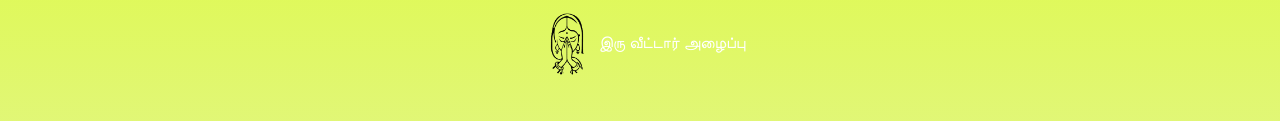
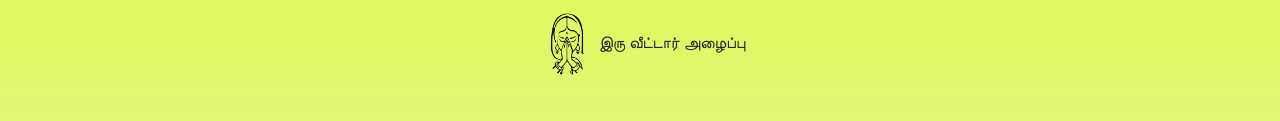
Before and after one commit to vignesh0500/marriage, a plain HTML site: page index.html in a window 1280 px wide. Shown: the part 432-553 px from the top of the page. Drawn offline with nearby package versions, Linux system fonts and the light colour scheme.

Commit message:
Update index.html

```diff
--- a/index.html
+++ b/index.html
@@ -47,7 +47,7 @@
         </p>
       </div>
     </section>
-    <p class="text-center text-white">   <img src="./img/images-removebg-preview.png"  class="text-center img-welcome">இரு வீட்டார் அழைப்பு</p>
+    <p class="text-center ">   <img src="./img/images-removebg-preview.png"  class="text-center img-welcome">இரு வீட்டார் அழைப்பு</p>
     <section class="container">
         <div class="card my-5">
          <div class="cardbody">
```
